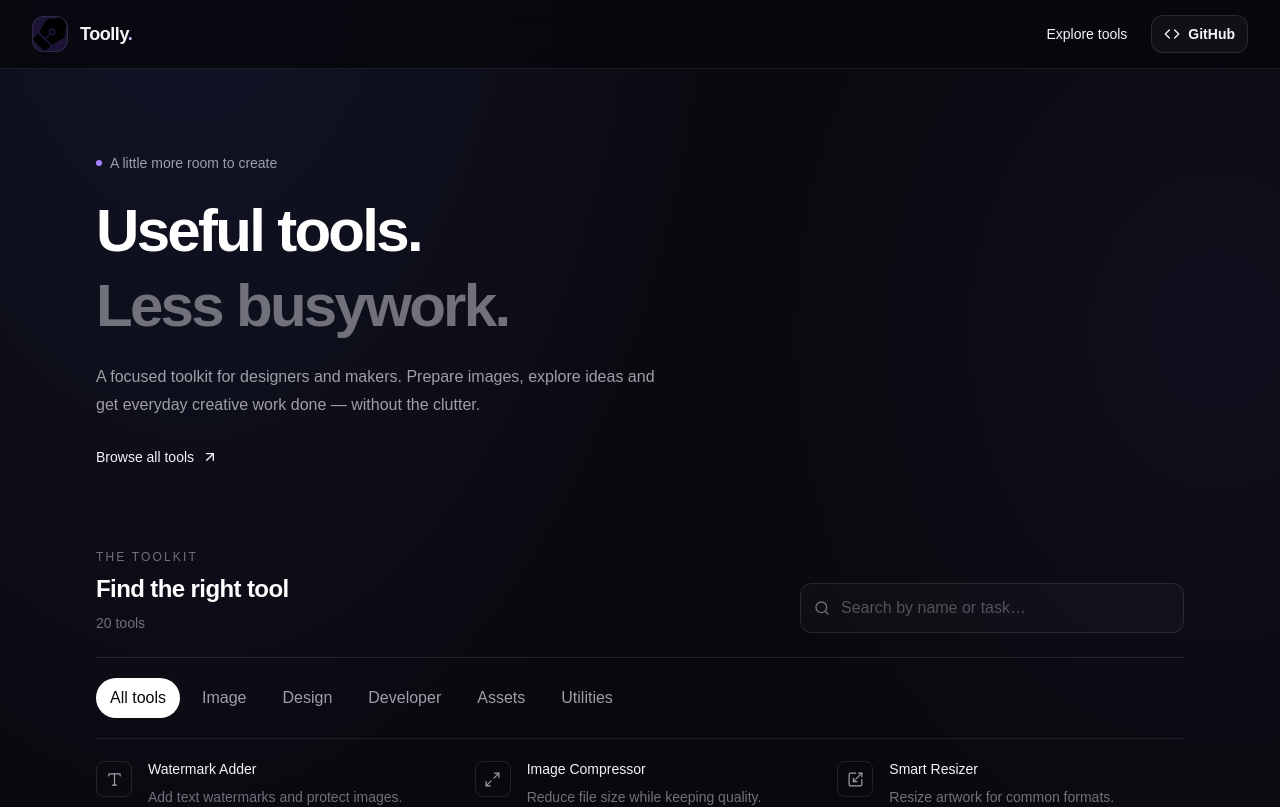
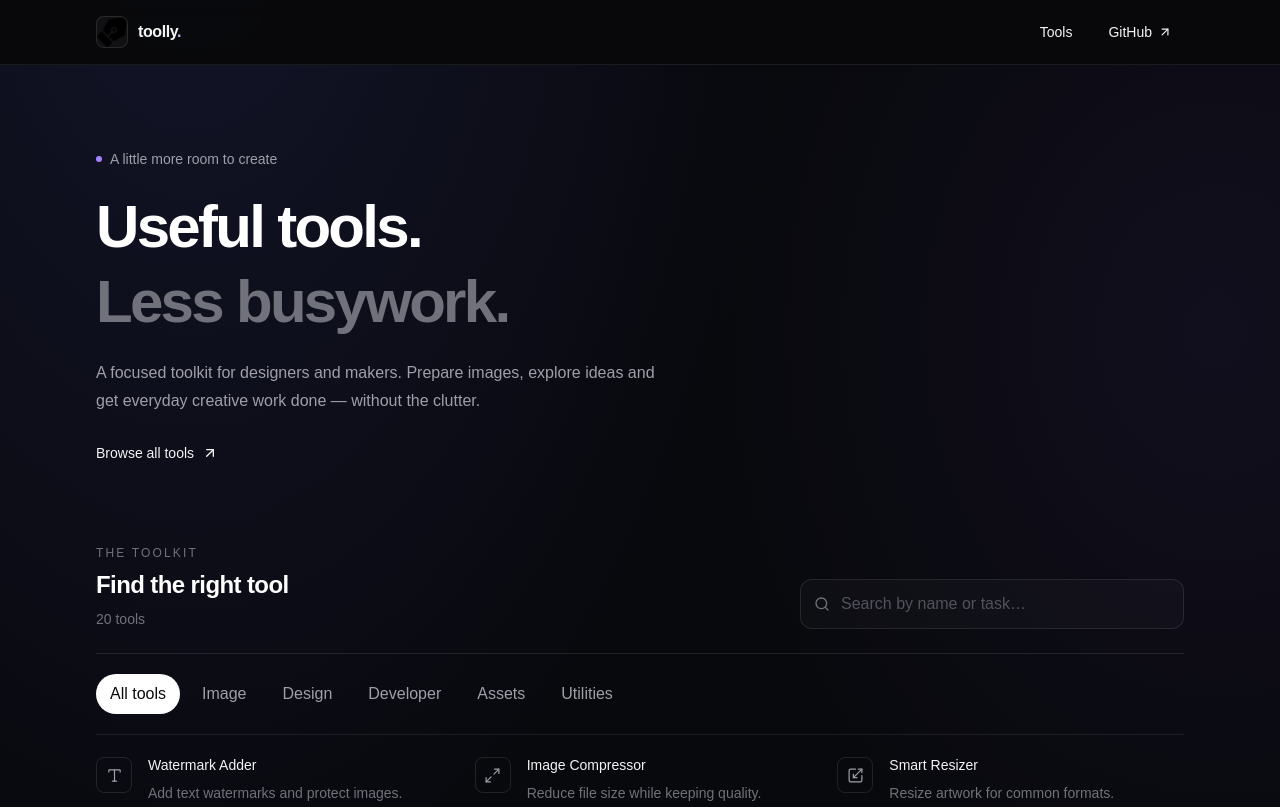
Before and after one commit to Fahim-hash/toolly.ami, a Next.js app: page / in a window 1280 px wide. Shown: the top 807 px of the page. Built offline with nearby package versions, Linux system fonts and the light colour scheme.

Commit message:
Simplify global navigation and metadata

```diff
--- a/app/layout.tsx
+++ b/app/layout.tsx
@@ -1,33 +1,33 @@
 import './globals.css';
 import Link from 'next/link';
 import Image from 'next/image';
-import { Code } from 'lucide-react';
+import { ArrowUpRight } from 'lucide-react';
 
 export const metadata = {
-  title: { default: 'Toolly — Creative Tools for Everyday Work', template: '%s | Toolly' },
-  description: 'A practical toolkit for designers and makers: image utilities, color tools, typography helpers and creative workflow essentials.',
+  title: { default: 'Toolly — Creative Tools', template: '%s | Toolly' },
+  description: 'A focused toolkit for designers and makers. Prepare images, explore color and simplify everyday creative work.',
   applicationName: 'Toolly',
 };
 
 export default function RootLayout({ children }: { children: React.ReactNode }) {
   return (
     <html lang="en">
-      <body className="min-h-screen bg-black text-white selection:bg-violet-400/40">
-        <nav aria-label="Main navigation" className="sticky top-0 z-50 border-b border-white/[.08] bg-[#08090d]/85 backdrop-blur-2xl">
-          <div className="mx-auto flex h-[68px] max-w-7xl items-center justify-between gap-4 px-4 sm:px-6 lg:px-8">
-            <Link href="/" aria-label="Toolly home" className="flex min-w-0 items-center gap-3 rounded-lg focus-visible:outline-violet-300">
-              <span className="flex h-9 w-9 shrink-0 items-center justify-center overflow-hidden rounded-xl border border-white/10 bg-violet-500/15">
-                <Image src="/logo.png" alt="" width={36} height={36} className="h-full w-full object-contain" priority />
+      <body className="min-h-screen bg-[#09090b] text-zinc-100">
+        <nav aria-label="Main navigation" className="sticky top-0 z-50 border-b border-white/[.08] bg-[#09090b]/95 backdrop-blur">
+          <div className="mx-auto flex h-16 max-w-6xl items-center justify-between gap-4 px-5 sm:px-8">
+            <Link href="/" aria-label="Toolly home" className="flex items-center gap-2.5 rounded-lg focus-visible:outline-violet-300">
+              <span className="flex h-8 w-8 items-center justify-center overflow-hidden rounded-lg border border-white/10 bg-white/[.04]">
+                <Image src="/logo.png" alt="" width={32} height={32} className="h-full w-full object-contain" priority />
               </span>
-              <span className="truncate text-lg font-extrabold tracking-tight">Toolly<span className="text-violet-300">.</span></span>
+              <span className="text-base font-semibold tracking-tight">toolly<span className="text-violet-300">.</span></span>
             </Link>
-            <div className="flex items-center gap-2 sm:gap-3">
-              <Link href="/#tools" className="rounded-lg px-3 py-2 text-sm text-zinc-400 transition hover:bg-white/5 hover:text-white">Explore tools</Link>
-              <a href="https://github.com/Fahim-hash/toolly.ami" target="_blank" rel="noreferrer" className="inline-flex items-center gap-2 rounded-xl border border-white/10 bg-white/[.04] px-3 py-2 text-sm font-semibold text-zinc-200 transition hover:border-white/20 hover:bg-white/[.08]"><Code size={16} /><span className="hidden sm:inline">GitHub</span></a>
+            <div className="flex items-center gap-1 sm:gap-3">
+              <Link href="/#tools" className="rounded-lg px-3 py-2 text-sm text-zinc-400 transition hover:text-white">Tools</Link>
+              <a href="https://github.com/Fahim-hash/toolly.ami" target="_blank" rel="noreferrer" className="inline-flex items-center gap-1.5 rounded-lg px-3 py-2 text-sm text-zinc-400 transition hover:text-white">GitHub <ArrowUpRight size={14} /></a>
             </div>
           </div>
         </nav>
-        <main className="min-h-[calc(100vh-68px)]">{children}</main>
+        <main className="min-h-[calc(100vh-64px)]">{children}</main>
       </body>
     </html>
   );
```
